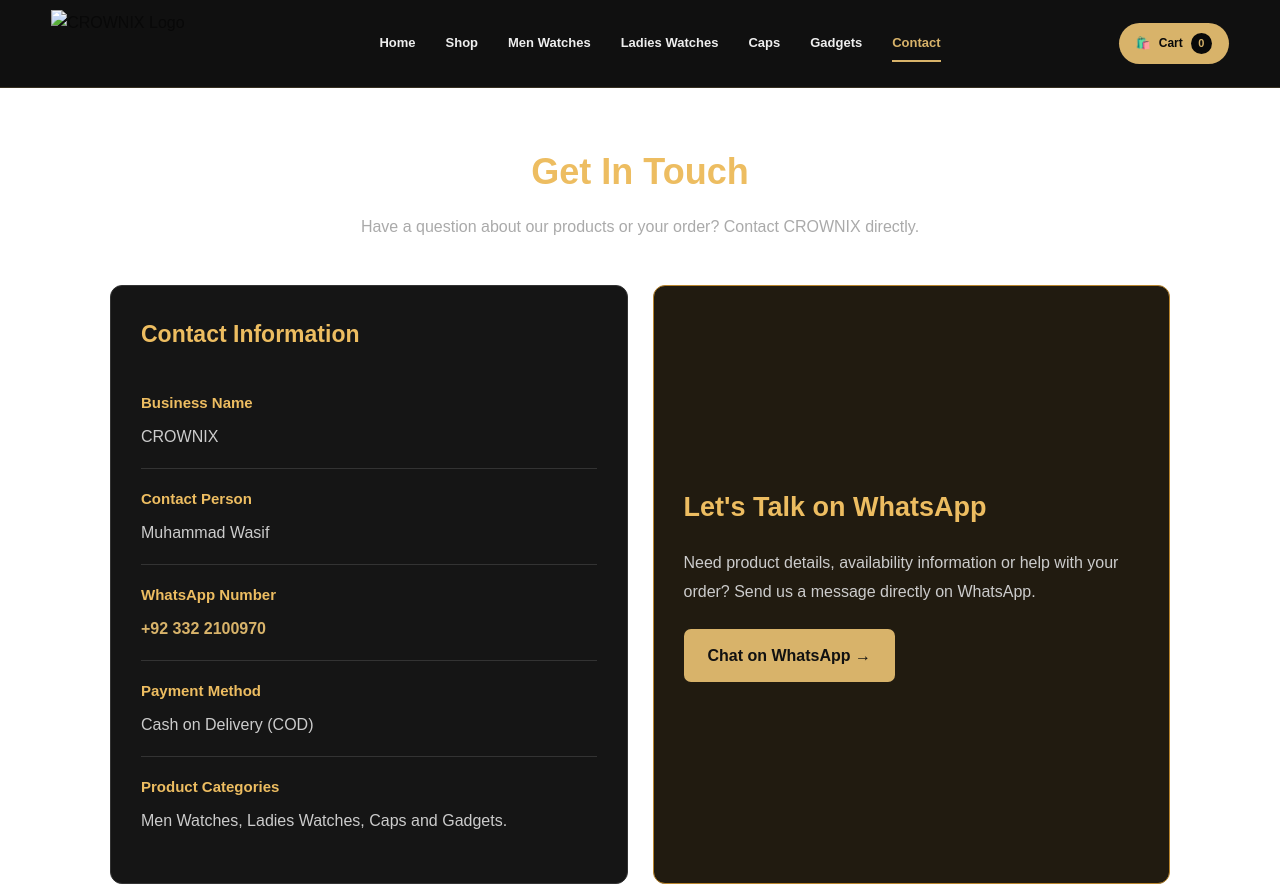
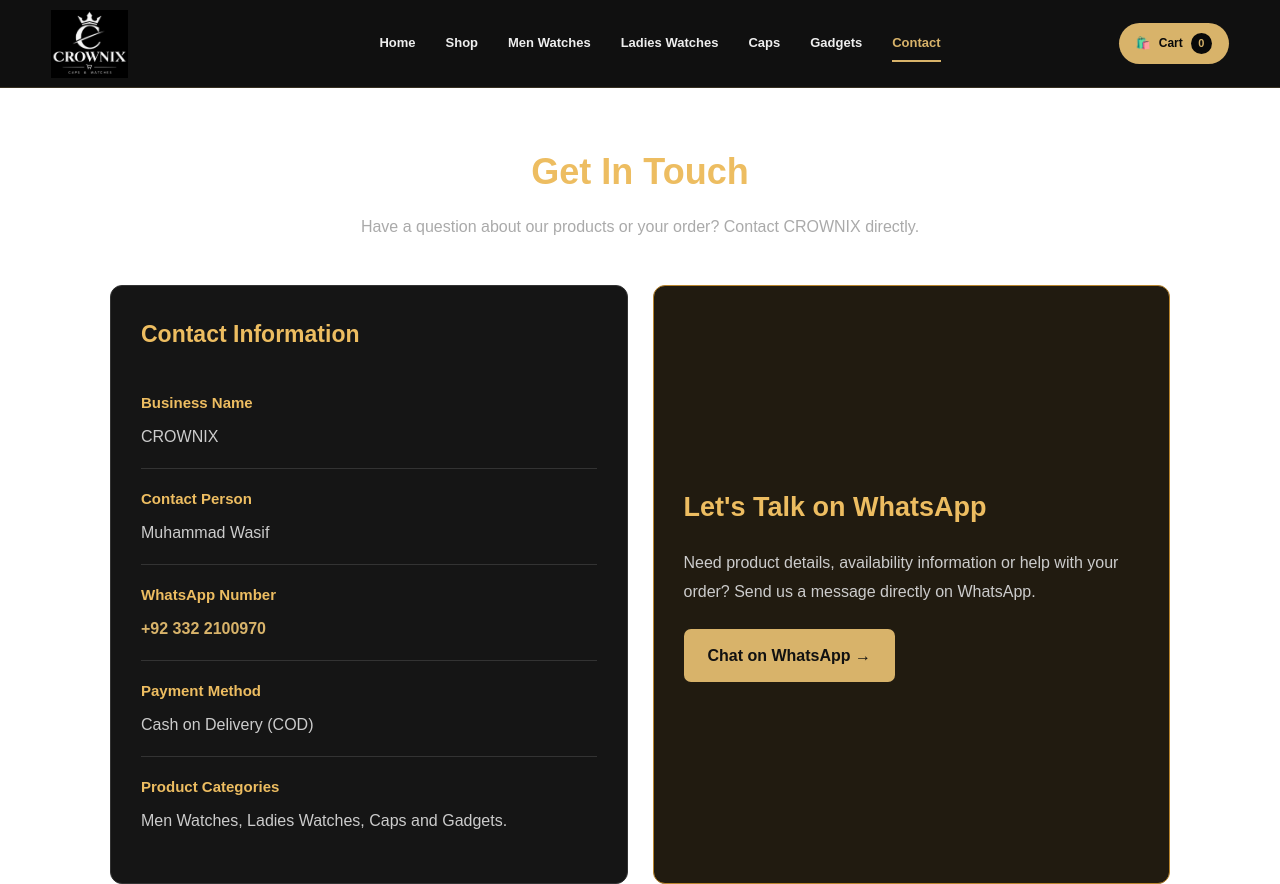
Before and after one commit to modammadwasif-creator/CROWNIX-BRAND, a plain HTML site: page contact.html in a window 1280 px wide. Shown: the top 884 px of the page. Drawn offline with Linux system fonts and the light colour scheme.

Commit message:
Fix HTML encoding and update image references

```diff
--- a/contact.html
+++ b/contact.html
@@ -11,7 +11,7 @@
     <meta name="description"
         content="Contact CROWNIX for premium watches, stylish caps and quality gadgets.">
 
-    <link rel="icon" href="Screenshot 2026-11-19 183414" type="image/png">
+    <link rel="icon" href="Screenshot 2026-11-19 183414.png" type="image/png">
     <link rel="stylesheet" href="style.css">
 
     <style>
@@ -157,7 +157,7 @@
 
             <a href="index.html" class="brand">
                 <img
-                    src="Screenshot 2026-11-19 183414"
+                    src="Screenshot 2026-11-19 183414.png"
                     alt="CROWNIX Logo"
                     class="brand-logo"
                 >
```
